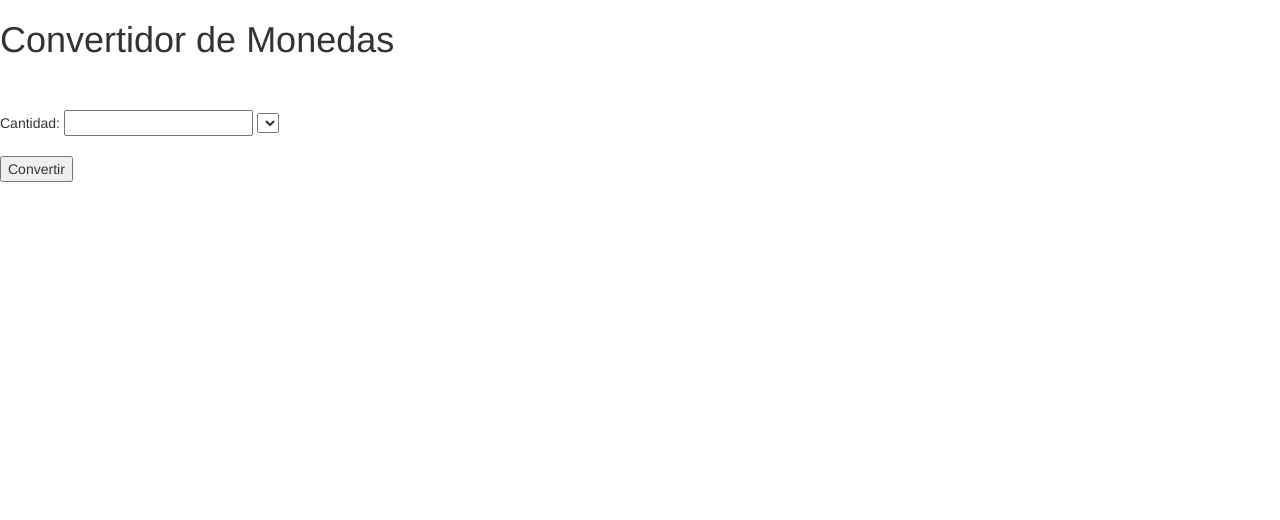
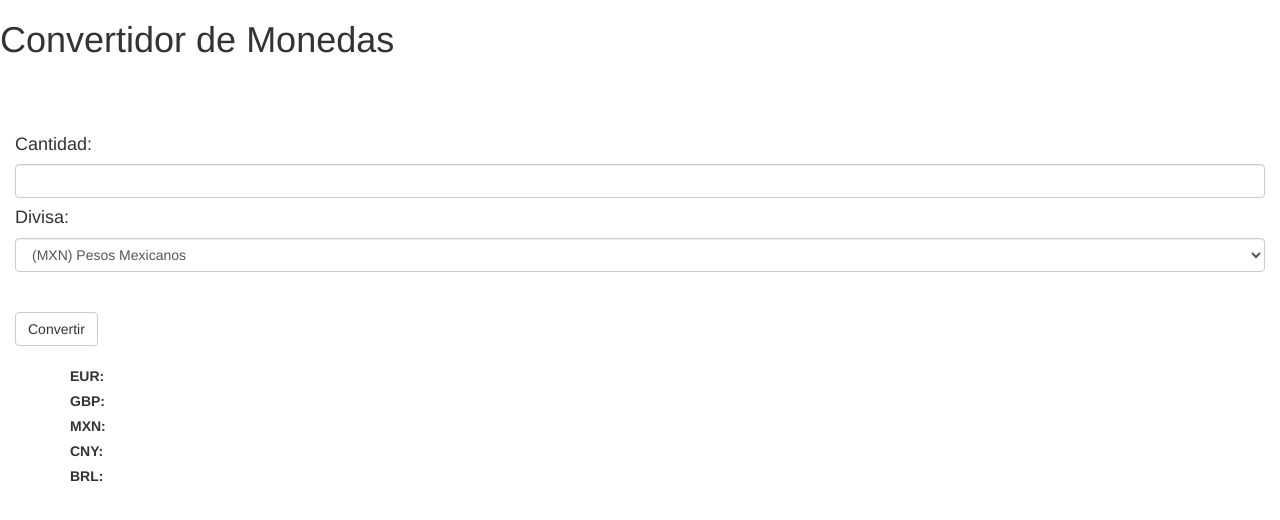
Before and after one commit to bgilm/WebExamen1erParcial, a website: page app/views/convertidor.html in a window 1280 px wide. Drawn offline with nearby package versions, Linux system fonts and the light colour scheme; files whose address does not match are found by name.

Commit message:
Nueva vista pedera

```diff
--- a/app/views/convertidor.html
+++ b/app/views/convertidor.html
@@ -9,19 +9,37 @@
 </head>
 <body>
 <H1>Convertidor de Monedas</H1>
-<div name="Convertidor">
+<div name="Convertidor" class="panel-body">
     <br>
     <br>
-    Cantidad: <input type="number"></input>
-    <select>
+    <h4>Cantidad:</h4>
+
+    <input class="form-control"type="number"></input>
+    <h4>Divisa:</h4>
+    <select class="form-control">
+    <option> (MXN) Pesos Mexicanos </option>
+    <option> (EUR) Euros </option>
+    <option> (GBP) Libra Esterlina  </option>
+    <option> (CNY) Yuan </option>
+    <option> (BRL) Real Brasil </option>
 
     </select>
     <br>
     <br>
-    <button>Convertir</button>
-    <div name="Conversiones">
+    <button type="button" class="btn btn-default">Convertir</button>
     <br>
 
+    <div name="Conversiones" class="container">
+    <br>
+    <label>EUR:</label>
+    <br>
+    <label>GBP:</label>
+    <br>
+    <label>MXN:</label>
+    <br>
+    <label>CNY:</label>
+    <br>
+    <label>BRL:</label>
     </div>
 </div>
 </body>
```
